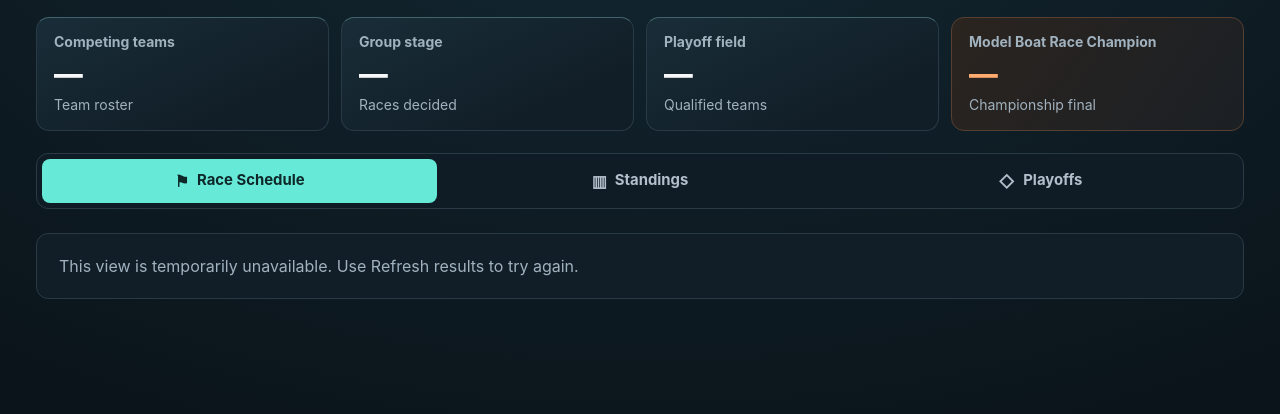
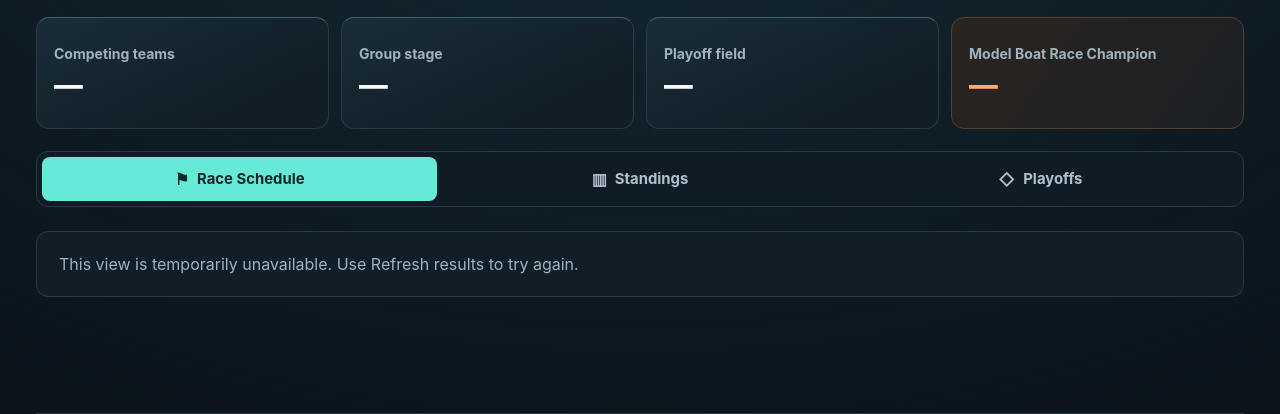
Before and after one commit to anmshar03/mi_model_boat_race_competition, a plain HTML site: page index.html in a window 1280 px wide. Shown: the part 149-563 px from the top of the page. Drawn offline with Linux system fonts and the light colour scheme; no server answers.

Commit message:
Remove metric card captions

```diff
--- a/index.html
+++ b/index.html
@@ -6,7 +6,7 @@
   <meta name="theme-color" content="#0b171e">
   <meta name="description" content="Follow Model Boat Race results, the race schedule, standings and playoff brackets.">
   <title>Model Boat Race | Marine Institute</title>
-  <link rel="stylesheet" href="./styles.css?v=7">
+  <link rel="stylesheet" href="./styles.css?v=8">
   <script defer src="./vendor/motion-12.23.24.js"></script>
   <script type="module" src="./app.js?v=7"></script>
 </head>
@@ -28,19 +28,19 @@
         <dl class="metrics" id="metrics">
           <div class="metric">
             <dt>Competing teams</dt>
-            <dd><span class="metric-value" id="team-count">—</span><span class="metric-caption">Team roster</span></dd>
+            <dd class="metric-value" id="team-count">—</dd>
           </div>
           <div class="metric">
             <dt>Group stage</dt>
-            <dd><span class="metric-value" id="group-progress">—</span><span class="metric-caption">Races decided</span></dd>
+            <dd class="metric-value" id="group-progress">—</dd>
           </div>
           <div class="metric">
             <dt>Playoff field</dt>
-            <dd><span class="metric-value" id="playoff-count">—</span><span class="metric-caption">Qualified teams</span></dd>
+            <dd class="metric-value" id="playoff-count">—</dd>
           </div>
           <div class="metric champion">
             <dt>Model Boat Race Champion</dt>
-            <dd><span class="metric-value" id="champion-name">—</span><span class="metric-caption">Championship final</span></dd>
+            <dd class="metric-value" id="champion-name">—</dd>
           </div>
         </dl>
       </section>
--- a/styles.css
+++ b/styles.css
@@ -21,11 +21,8 @@ h1,h2,h3,p{margin-top:0}
 .page-subtitle{color:var(--aqua);font-size:1rem;font-weight:750;line-height:1.5;letter-spacing:.09em;margin:0}
 .metrics{display:grid;grid-template-columns:repeat(4,minmax(0,1fr));gap:12px;margin:0}
 .metric{background:linear-gradient(155deg,#192d38,var(--panel) 75%);border:1px solid var(--border);border-top-color:#41646c;border-radius:13px;min-height:112px;padding:14px 17px;display:flex;flex-direction:column;justify-content:center;gap:4px}
-.metric dt,.metric-caption{color:var(--muted);font-size:.875rem;line-height:1.45;overflow-wrap:anywhere}
-.metric dt{font-weight:750}
-.metric dd{margin:0}
-.metric-value,.metric-caption{display:block}
-.metric-value{font-size:1.8rem;font-weight:800;line-height:1.2;letter-spacing:-.025em;overflow-wrap:anywhere;margin-bottom:4px}
+.metric dt{color:var(--muted);font-size:.875rem;font-weight:750;line-height:1.45;overflow-wrap:anywhere}
+.metric-value{margin:0;font-size:1.8rem;font-weight:800;line-height:1.2;letter-spacing:-.025em;overflow-wrap:anywhere}
 .metric.champion{background:linear-gradient(125deg,#2b241f,#1b2025);border-color:#574031}
 .metric.champion .metric-value{color:var(--orange)}
 .views{display:grid;grid-template-columns:repeat(3,minmax(0,1fr));gap:5px;margin:22px 0 24px;padding:5px;background:#101c25;border:1px solid var(--border);border-radius:12px;scroll-margin-top:12px}
```
